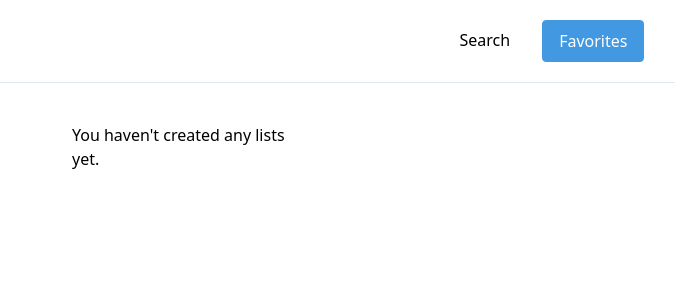
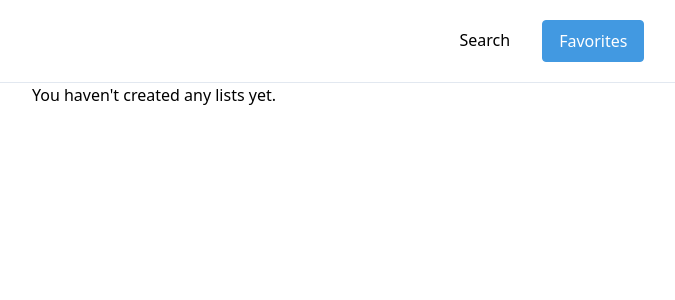
Before and after one commit to nickjanssen/unsplash-search, a React (Create React App) app: page /favorites in a window 1280 px wide. Shown: the top 300 px of the page, without its empty margins (96-771 px from the left). Built offline with nearby package versions, Linux system fonts and the light colour scheme.

Commit message:
feat(Favorites): list actual favorites

```diff
--- a/src/pages/Favorites.tsx
+++ b/src/pages/Favorites.tsx
@@ -1,6 +1,6 @@
 import React from "react";
 
-import { ImageResult } from "../components/Image";
+import Image, { ImageResult } from "../components/Image";
 import { AppState } from "../App";
 
 export interface FavoriteList {
@@ -17,13 +17,23 @@ interface Props {
 function Favorites(props: Props) {
   return (
     <div className="container mx-auto max-w-screen-lg">
-      <div className="m-10 grid grid-cols-1 sm:grid-cols-2 md:grid-cols-3 lg:grid-cols-4 gap-4">
-        {props.appState.lists.length > 0
-          ? props.appState.lists.map((list) => {
-              return <div>{list.title}</div>;
-            })
-          : <div>You haven't created any lists yet.</div>}
-      </div>
+      {props.appState.lists.length > 0 ? (
+        props.appState.lists.map((list) => {
+          return (
+            <div key={list.title}>
+              <div className="text-xl font-bold">{list.title}</div>
+              <div className="">{list.description}</div>
+              <div className="m-10 grid grid-cols-1 sm:grid-cols-2 md:grid-cols-3 lg:grid-cols-4 gap-4">
+                {list.images.map((image) => {
+                  return <Image key={image.id} image={image} {...props} />;
+                })}
+              </div>
+            </div>
+          );
+        })
+      ) : (
+        <div>You haven't created any lists yet.</div>
+      )}
     </div>
   );
 }
```
